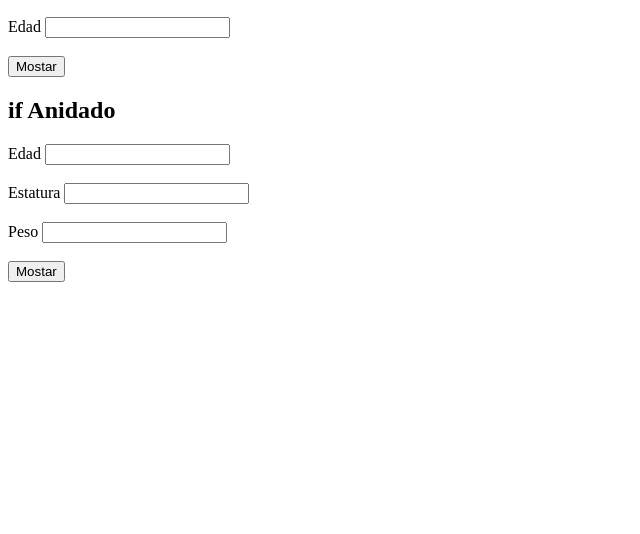
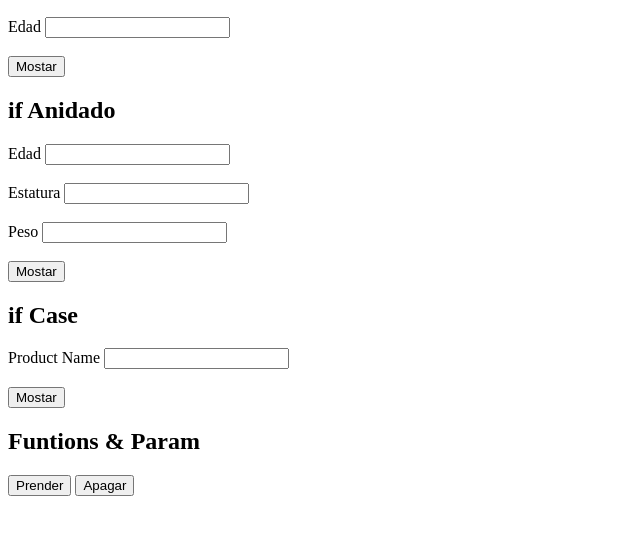
Before and after one commit to jsmolina1122/ejemplosjs, a plain HTML site: page exampleone/index.html in a window 1280 px wide. Shown: the part 110-644 px from the top of the page, without its empty margins (0-640 px from the left). Drawn offline with Linux system fonts and the light colour scheme.

Commit message:
update if,case,tipo flecha

```diff
--- a/exampleone/index.html
+++ b/exampleone/index.html
@@ -6,13 +6,14 @@
     <title>Variables</title>
     <script src="js/variables.js"></script>
     <script src="js/OperacionesArit.js"></script>
+    <script src="js/eDesiciones.js"></script>
 
 </head>
 <body>
     <!-- <h1>Formulario Operaciones Aritmeticas</h1>
         <form>
             <label form="nuno">Numero Uno</label>
-            <input type="text" name="uno" id="uno">
+            <input type="text" name="nuno" id="nuno">
             <br><br>
             <label form="ndos">Numero Dos</label>
             <input type="text" name="ndos" id="ndos">
@@ -58,7 +59,7 @@
                     <label for="edad">Edad</label>
                     <input type="text" name="edad" id="edad">
                     <br><br>
-                    <button type="button" onclick="mostrarmensaje()">Mostar</button>
+                    <button type="button" onclick="mostrarMensaje()">Mostar</button>
                 </form>
             </section>
 
@@ -74,7 +75,25 @@
                     <label for="pesop">Peso</label>
                     <input type="text" name="pesop" id="pesop">
                     <br><br>
-                    <button type="button" onclick="mostrarmensajedos()">Mostar</button>
+                    <button type="button" onclick="mostrarMensajedos()">Mostar</button>
+                </form>
+            </section>
+
+            <section>
+                <h2>if Case</h2>
+                <form>
+                    <label for="productname">Product Name</label>
+                    <input type="text" name="productname" id="productname"></input>
+                    <br><br>
+                    <button type="button" onclick="mostrarmensajetres()">Mostar</button>
+                </form>
+            </section>
+
+            <section>
+                <h2>Funtions & Param</h2>
+                <form>
+                    <button type="button" onclick="prenderapagar(1)">Prender</button>
+                    <button type="button" onclick="prenderapagar(0)">Apagar</button>
                 </form>
             </section>
 
--- a/exampleone/js/eDesiciones.js
+++ b/exampleone/js/eDesiciones.js
@@ -1,5 +1,7 @@
+
 function mostrarMensaje() {
-    let edad=parseInt(document.getById("edad").value);
+
+    let edad=ParseInt(document.getElementById("edad").value);
 
     // if(edad>=18){
     //     mensaje="sos mayor de edad";
@@ -8,17 +10,17 @@ function mostrarMensaje() {
     //     }
 
       //if con operador terniario
-let mensaje=(edad>=18)? "sos mayor de edad":"sos menor de edad";
+    let mensaje = (edad >= 18)? "sos mayor de edad":"sos menor de edad";
 
-//alert(mensaje);
-document.write(mensaje);
+    alert(mensaje);
+    //document.write(mensaje);
 }
 
 
 function mostrarMensajedos(){
-     let edadp=parseInt(document.getById("edadp").value);
-     let estaturap=parseInt(document.getById("estaturap").value);
-     let pesop=parseInt(document.getById("pesop").value);
+     let edadp=parseInt(document.getElementById("edadp").value);
+     let estaturap=parseInt(document.getElementById("estaturap").value);
+     let pesop=parseInt(document.getElementById("pesop").value);
 
         let parametroedad=80;
         let parametroestatura=1.40;
@@ -48,3 +50,64 @@ function mostrarMensajedos(){
     }
     alert(mensajeDesicion);
 }
+
+function mostrarmensajetres(){
+    let productname=document.getElementById("productname").value;
+    let price=0;
+     const product_one='a';
+     const product_two='b';
+     const product_three='c';
+     const MESSAGE='product invalid!!'
+
+    // if (productname.toUppercase()==product_one) {
+    //     price=2000;
+    //     //alert(price);
+    // } else {
+    //     if(productname.toUppercase()==product_two){
+    //         price=2200;
+    //        // alert(price);
+    //     }
+    //     else{
+    //         if (productname.toUppercase()==product_three) {
+    //            price=1800;
+    //            //alert(price);
+    //         }else{
+    //             alert(MESSAGE.toUppercase());
+    //         }
+    //     }
+
+    // }
+    // alert(price);
+    switch (productname.toUperCase()) {
+        case product_one:
+            price=20000;
+            break;
+        case product_two:
+                price=22000;
+                break;
+        case product_three:
+                price=18000;
+                break;
+
+        default:
+            alert(MESSAGE.toUpperCase());
+            break;
+    }
+    alert(Intl.NumberFormat.format(price));
+}
+
+//function prenderapagar(interruptor) {
+    let prenderapagar=interruptor=>{
+
+    let pic;
+
+    // if (interruptor==0) {
+    //     alert('OFF')
+
+    // } else {
+    //     alert('ON')
+
+    // }
+    let mensaje=(interruptor==0)?"OFF":"ON"
+    alert(mensaje);
+}
```
